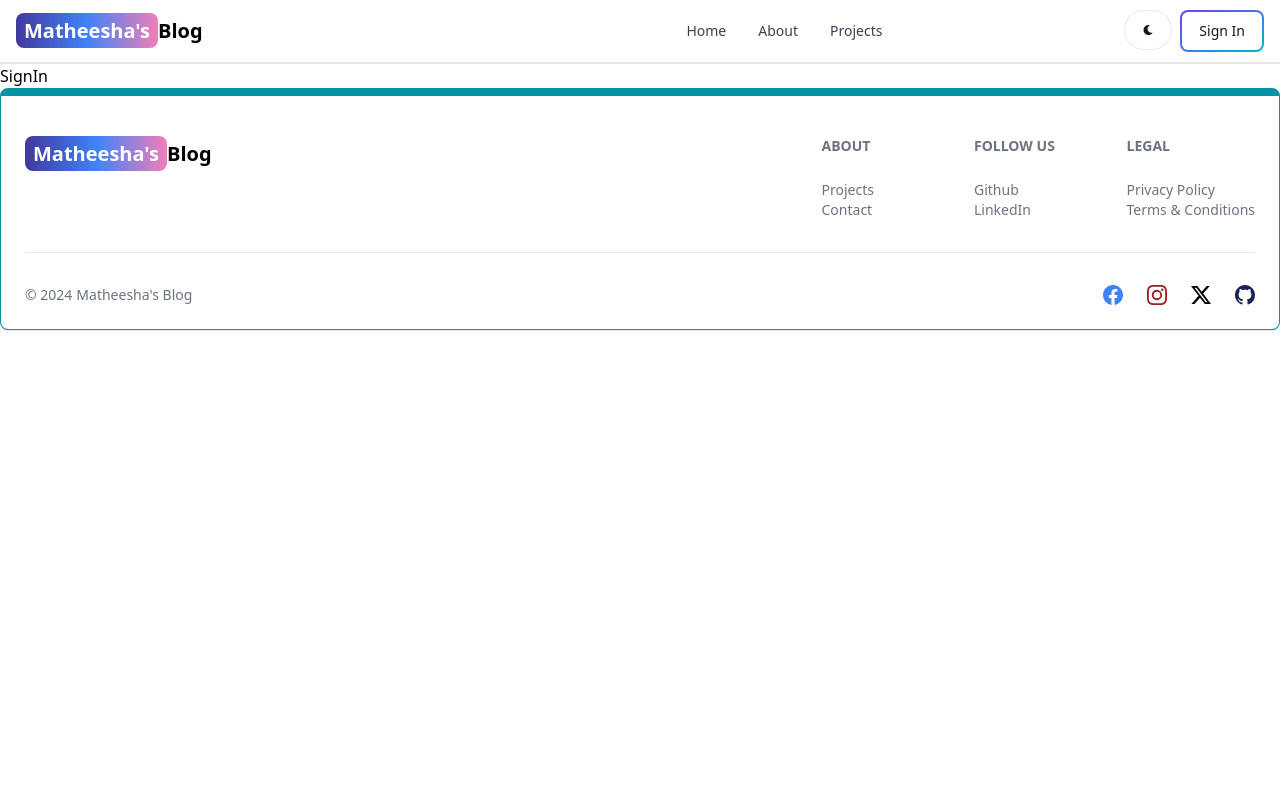
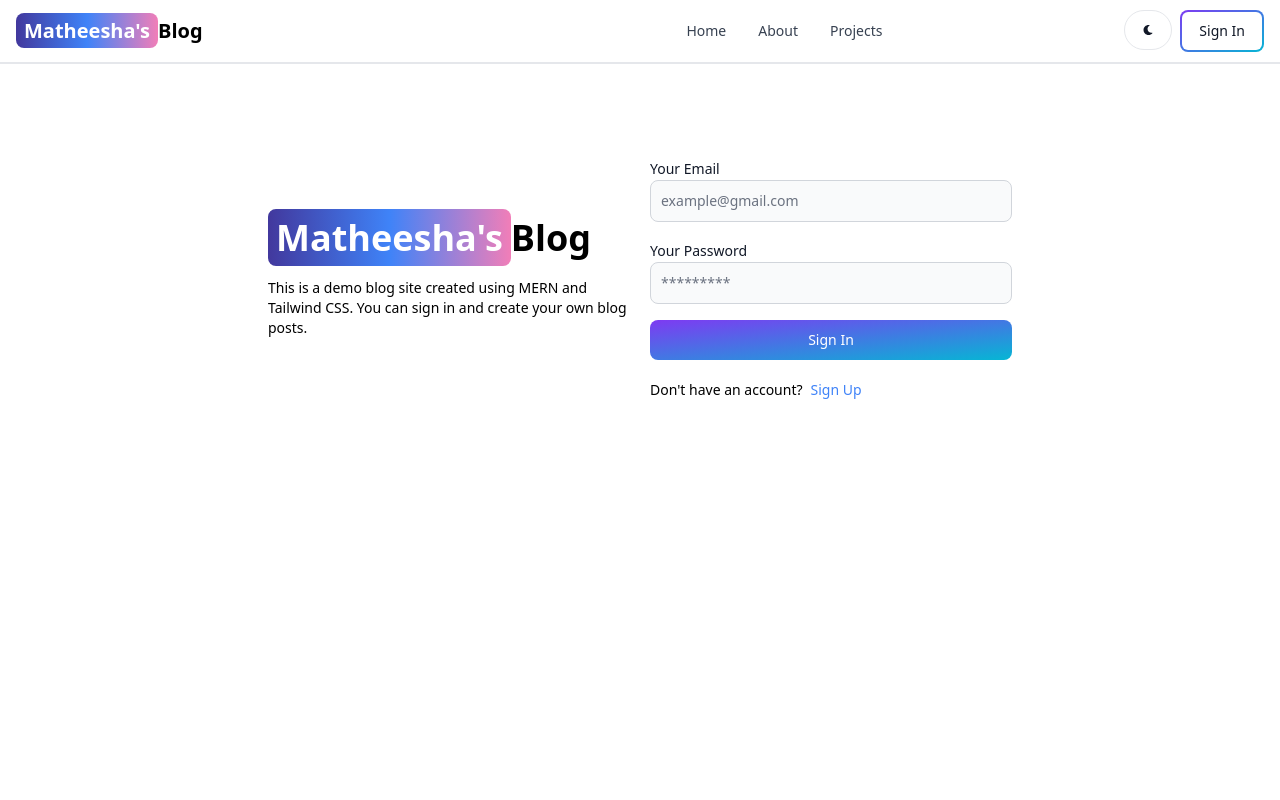
Before and after one commit to chamma08/mern-blog, a React app in the folder client/: page /sign-in in a window 1280 px wide. Shown: the top 800 px of the page. Built offline with nearby package versions, Linux system fonts and the light colour scheme; the HTML template or start-up script is replaced by a standard one.

Commit message:
Complete sign in page functionality

```diff
--- a/client/src/pages/SignIn.jsx
+++ b/client/src/pages/SignIn.jsx
@@ -1,7 +1,102 @@
-import React from 'react'
+import { Alert, Button, Label, Spinner, TextInput } from 'flowbite-react'
+import React, { useState } from 'react'
+import { Link,useNavigate } from 'react-router-dom'
 
 export default function SignIn() {
+  const [formData, setFormData] = useState({});
+  const [errorMessage, setErrorMessage] = useState(null);
+  const [loading, setLoading] = useState(false);
+  const navigate = useNavigate();
+
+  const handleChange = (e) => {
+    setFormData({
+      ...formData,
+      [e.target.id]: e.target.value.trim()
+    })
+  }
+
+  const handleSubmit = async (e) => {
+    e.preventDefault();
+    if (!formData.email || !formData.password) {
+      setErrorMessage('Please fill all the fields');
+      return;
+    }
+    try {
+      setLoading(true);
+      setErrorMessage(null);
+      const res = await fetch('/api/auth/signin', {
+        method: 'POST',
+        headers: {
+          'Content-Type': 'application/json'
+        },
+        body: JSON.stringify(formData)
+      });
+      const data = await res.json();
+      if (data.success === false) {
+        return setErrorMessage(data.message);
+      }
+      setLoading(false);
+      if (res.ok) {
+        navigate('/');
+      }
+    } catch (error) {
+      setErrorMessage('Something went wrong');
+      setLoading(false);
+    }
+  }
+
   return (
-    <div>SignIn</div>
+    <div className='min-h-screen mt-20'>
+      <div className="flex p-3 max-w-3xl mx-auto flex-col md:flex-row md:items-center gap-5">
+        <div className="flex-1">
+          <Link to="/" className="font-bold dark:text-white text-4xl">
+              <span className="px-2 py-1 bg-gradient-to-r from-indigo-800 via-blue-500 to-pink-400 rounded-lg text-white">Matheesha's</span>
+              Blog
+          </Link>
+          <p className='text-sm mt-5'>
+            This is a demo blog site created using MERN and Tailwind CSS. You can sign in and create your own blog posts.
+          </p>
+        </div>
+
+        <div className="flex-1">
+          <form className="flex flex-col gap-4" onSubmit={handleSubmit}>
+            <div>
+              <Label value='Your Email' className="text-sm"/>
+              <TextInput type='email' placeholder='example@gmail.com' id='email' className="w-full" onChange={handleChange}/>
+            </div>
+            <div>
+              <Label value='Your Password' className="text-sm"/>
+              <TextInput type='password' placeholder='*********' id='password' className="w-full" onChange={handleChange}/>
+            </div>
+            <Button gradientDuoTone={'purpleToBlue'} className="w-full" type='submit' disabled={loading}>
+              {
+                loading ? (
+                <>
+                  <Spinner size='sm'/>
+                  <span className='pl-3'>Loading..</span>
+                </>
+                ) : (
+                  'Sign In'
+                )}
+            </Button>
+          </form>
+          <div className="flex gap-2 text-sm mt-5">
+            <span>
+              Don't have an account?
+            </span>
+            <Link to="/sign-up" className="text-blue-500">
+              Sign Up
+            </Link>
+          </div>
+          {
+            errorMessage && (
+              <Alert className='mt-5' color='failure'>
+                {errorMessage}
+              </Alert>
+            )
+          }
+        </div>
+      </div>
+    </div>
   )
 }
```
